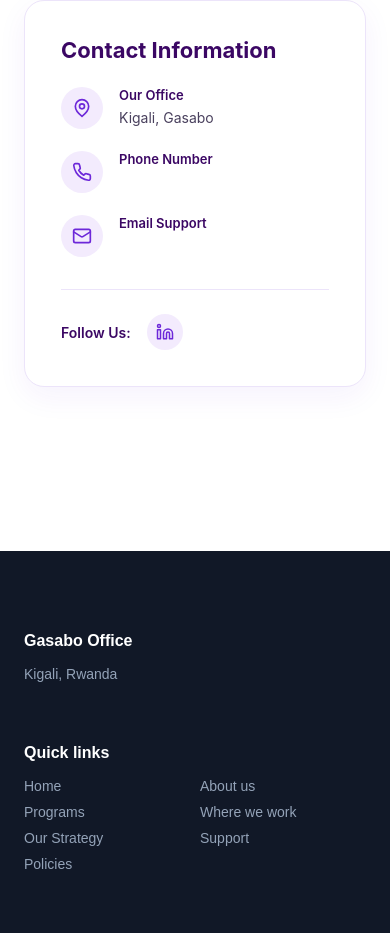
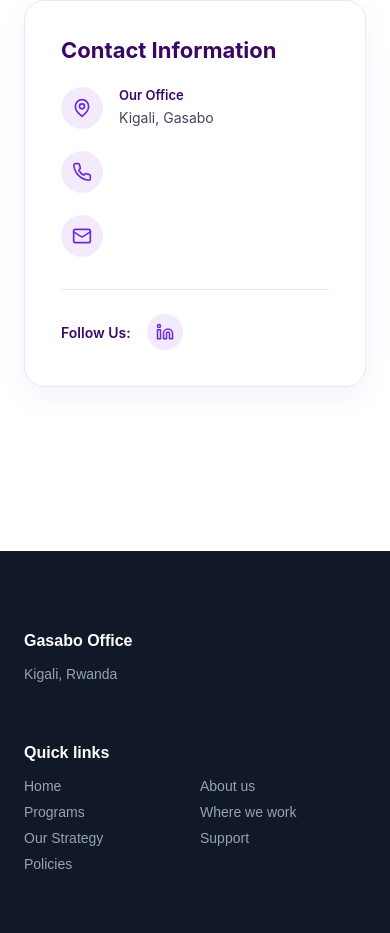
Before and after one commit to stevemichaelfoundation-sys/steve_foundation, a Next.js app: page /contactus in a window 390 px wide. Shown: the part 1257-2190 px from the top of the page. Built offline with nearby package versions, Linux system fonts and the light colour scheme.

Commit message:
remove phone number and email

```diff
--- a/app/contactus/page.js
+++ b/app/contactus/page.js
@@ -176,10 +176,6 @@ export default function ContactPage() {
                   <path d="M22 16.92v3a2 2 0 0 1-2.18 2 19.79 19.79 0 0 1-8.63-3.07 19.5 19.5 0 0 1-6-6 19.79 19.79 0 0 1-3.07-8.67A2 2 0 0 1 4.11 2h3a2 2 0 0 1 2 1.72 12.84 12.84 0 0 0 .7 2.81 2 2 0 0 1-.45 2.11L8.09 9.91a16 16 0 0 0 6 6l1.27-1.27a2 2 0 0 1 2.11-.45 12.84 12.84 0 0 0 2.81.7A2 2 0 0 1 22 16.92z" />
                 </svg>
               </div>
-              <div>
-                <span className="infoLabel">Phone Number</span>
-                {/* <span className="infoValue">+250 782270658</span> */}
-              </div>
             </li>
 
             <li className="infoItem">
@@ -188,10 +184,6 @@ export default function ContactPage() {
                   <rect width="20" height="16" x="2" y="4" rx="2" />
                   <path d="m22 7-8.97 5.7a1.94 1.94 0 0 1-2.06 0L2 7" />
                 </svg>
-              </div>
-              <div>
-                <span className="infoLabel">Email Support</span>
-                {/* <span className="infoValue">steve.michaelfoundation@gmail.com</span> */}
               </div>
             </li>
           </ul>
```
